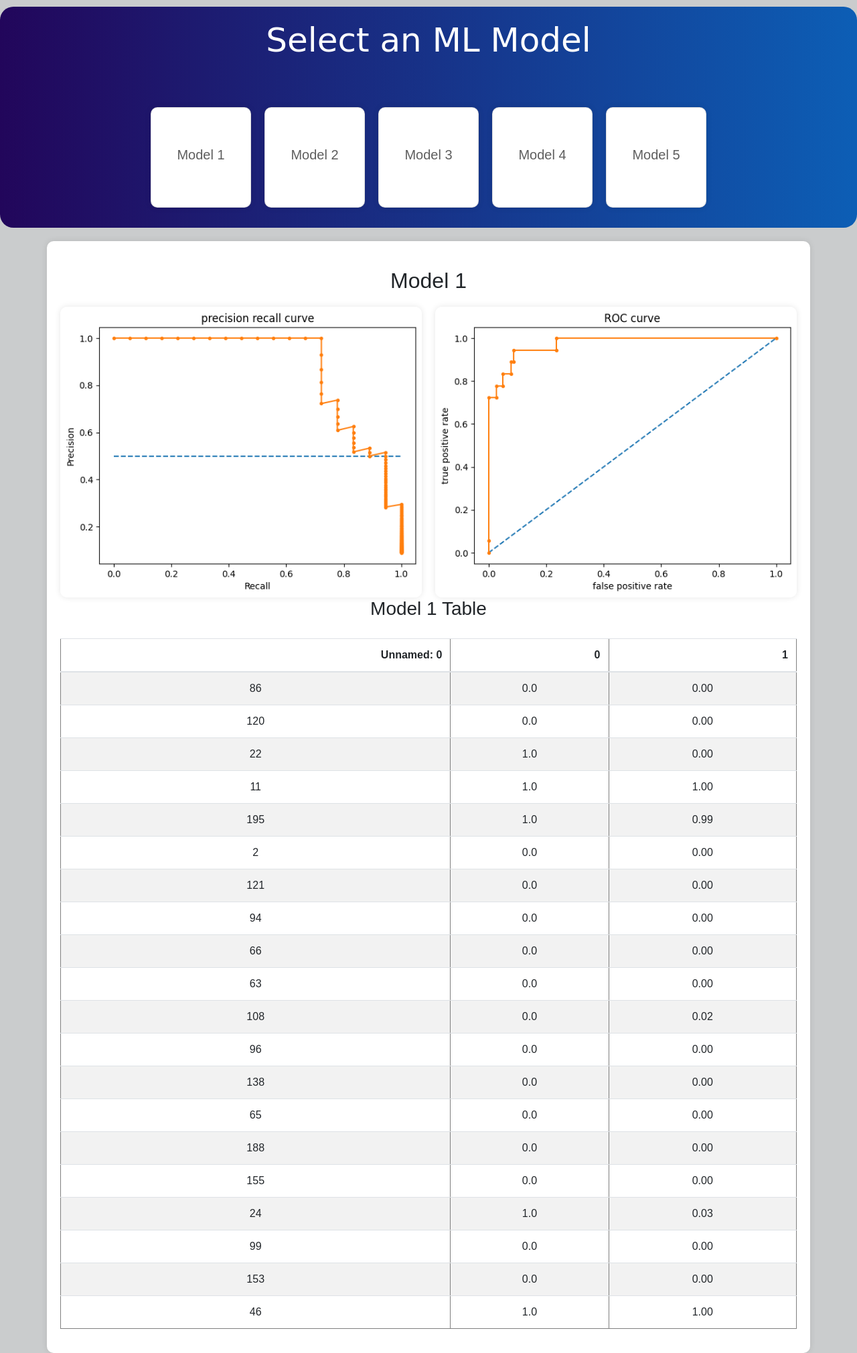
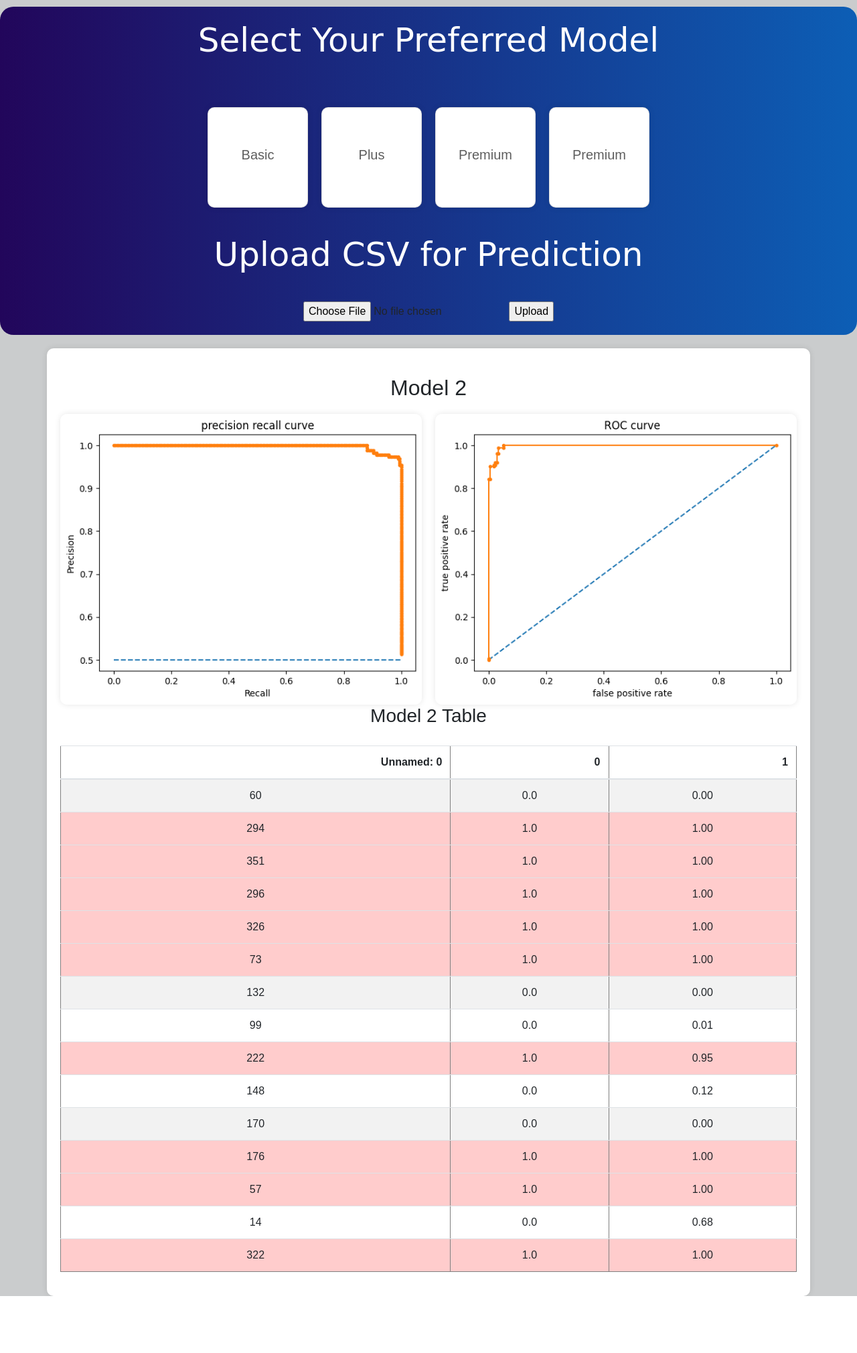
Before and after one commit to Ashutoshpandey29/FUND_SPY, a Flask app: page /models in a window 1280 px wide. Shown: the whole page at 67% size. After the commit the page ends 1935 px from the top, so only its background shows below. Run offline with Flask 2, Linux system fonts and the light colour scheme; parts of the project's set-up code (start-up, migrations or seed data) failed here and were passed over; some libraries are stand-ins or nearby versions.

Commit message:
Add prediction for fraudulent transactions

```diff
--- a/application.py
+++ b/application.py
@@ -2,9 +2,13 @@ from flask import Flask, render_template, request, send_file
 import pandas as pd
 import matplotlib.pyplot as plt
 from collections import defaultdict
+import pickle
 import io
 import os
 
+
+with open('static/models/model2_smote.pkl', 'rb') as model_file:
+    model = pickle.load(model_file)
 
 application = Flask(__name__)
 
@@ -119,7 +123,6 @@ def models():
 
     # List of CSV file names
     csv_files = [
-        "output1.csv",
         "output2.csv",
         "output3.csv",
         "output4.csv",
@@ -133,14 +136,44 @@ def models():
         print(f"Checking file: {full_path}")
         if os.path.exists(full_path):
             df = pd.read_csv(full_path)
-            df_sampled = df.sample(n=20)
+            df_sampled = df.sample(n= 15)
             html_table = df_sampled.to_html(classes="table table-striped", index=False)
             tables.append(html_table)
+
         else:
             tables.append(f"<p>Error: {file} not found.</p>")
 
     # Render the template with the tables
     return render_template("mlModel.html", tables=tables)
 
+
+@application.route('/predict', methods=['POST'])
+def predict():
+    if 'file' not in request.files:
+        return redirect(request.url)
+
+    file = request.files['file']
+    if file.filename == '':
+        return redirect(request.url)
+
+    if file:
+        # Read the CSV file into a DataFrame without headers
+        df = pd.read_csv(file, header=None)
+
+        # Use all columns as features
+        features = df.values
+
+        # Make predictions
+        predictions = model.predict(features)
+
+        # Add predictions to the DataFrame
+        df['Prediction'] = predictions
+
+        # Convert results to HTML table
+        results = df.to_html(classes='table table-striped', index=False)
+
+        return render_template('results.html', tables=[results])
+
+
 if __name__ == '__main__':
     application.run(debug=True)
--- /dev/null
+++ b/static/csv/test_set.csv
@@ -0,0 +1 @@
+0.600131,-1.427664,-0.812843,0.186196,-0.446072,0.961538,-0.108172,-0.121374,-0.064468,-1.331016,-1.169194,-0.139450,0.030954,-0.517951,-0.429622,-0.450095,2.303853,-0.553024,0.148770,-1.247959
--- a/templates/mlModel.html
+++ b/templates/mlModel.html
@@ -1,14 +1,13 @@
 <!DOCTYPE html>
 <html lang="en">
+
 <head>
-    <meta charset="UTF-8" />
-    <meta name="viewport" content="width=device-width, initial-scale=1.0" />
+    <meta charset="UTF-8">
+    <meta name="viewport" content="width=device-width, initial-scale=1.0">
     <title>ML Models</title>
-    <link
-      rel="stylesheet"
-      href="https://maxcdn.bootstrapcdn.com/bootstrap/4.0.0/css/bootstrap.min.css"
-    />
+    <link rel="stylesheet" href="https://maxcdn.bootstrapcdn.com/bootstrap/4.0.0/css/bootstrap.min.css">
     <style>
+        /* Existing styles */
         body {
             font-family: Arial, sans-serif;
             background-color: #cacccd;
@@ -79,7 +78,8 @@
             border-radius: 10px;
             box-shadow: 0 0 10px rgba(0, 0, 0, 0.1);
             width: 100%;
-        text-align: center; /* Center text and content */
+            text-align: center;
+            /* Center text and content */
         }
 
         .image-grid {
@@ -98,43 +98,55 @@
 
         #modelContent table {
             margin-top: 20px;
-        margin-left: auto; /* Center the table */
-        margin-right: auto; /* Center the table */
-        display: inline-table; /* Ensure table stays centered */
+            margin-left: auto;
+            /* Center the table */
+            margin-right: auto;
+            /* Center the table */
+            display: inline-table;
+            /* Ensure table stays centered */
         }
 
         .headings h2 {
             text-align: center;
             margin-bottom: 20px;
         }
+
         .headings h2 {
             margin-top: 20px;
             text-align: center;
             margin-bottom: 20px;
+        }
+
+        /* New styles for highlighting */
+        .highlight {
+            background-color: #ffcccc !important;
+            /* Light red background */
         }
     </style>
 </head>
 
 <body>
     <div class="container-main">
-      <h1 class="typewriter">Select an ML Model</h1>
+        <h1 class="typewriter">Select Your Preferred Model</h1>
         <div class="cardContainer">
-        <div class="card" onclick="showModel(1)">
-          <h2>Model 1</h2>
-        </div>
             <div class="card" onclick="showModel(2)">
-          <h2>Model 2</h2>
+                <h2>Basic</h2>
             </div>
             <div class="card" onclick="showModel(3)">
-          <h2>Model 3</h2>
+                <h2>Plus</h2>
             </div>
             <div class="card" onclick="showModel(4)">
-          <h2>Model 4</h2>
+                <h2>Premium</h2>
             </div>
             <div class="card" onclick="showModel(5)">
-          <h2>Model 5</h2>
+                <h2>Premium</h2>
             </div>
         </div>
+        <h1>Upload CSV for Prediction</h1>
+        <form action="/predict" method="post" enctype="multipart/form-data">
+            <input type="file" name="file" accept=".csv">
+            <input type="submit" value="Upload">
+        </form>
     </div>
 
     <div class="container" id="modelContent">
@@ -143,52 +155,42 @@
 
     <script>
         const models = {
-        1: {
-          images: [
-            "{{ url_for('static', filename='images/model1_pr.png') }}",
-            "{{ url_for('static', filename='images/model1_roc.png') }}",
-          ],
-          table: `{{ tables[0]|safe }}`,
-        },
             2: {
                 images: [
                     "{{ url_for('static', filename='images/model2_pr.png') }}",
-            "{{ url_for('static', filename='images/model2_roc.png') }}",
+                    "{{ url_for('static', filename='images/model2_roc.png') }}"
                 ],
-          table: `{{ tables[1]|safe }}`,
+                table: `{{ tables[0]|safe }}`
             },
             3: {
                 images: [
                     "{{ url_for('static', filename='images/model3_pr.png') }}",
-            "{{ url_for('static', filename='images/model3_roc.png') }}",
+                    "{{ url_for('static', filename='images/model3_roc.png') }}"
                 ],
-          table: `{{ tables[2]|safe }}`,
+                table: `{{ tables[1]|safe }}`
             },
             4: {
                 images: [
                     "{{ url_for('static', filename='images/model4_pr.png') }}",
-            "{{ url_for('static', filename='images/model4_roc.png') }}",
+                    "{{ url_for('static', filename='images/model4_roc.png') }}"
                 ],
-          table: `{{ tables[3]|safe }}`,
+                table: `{{ tables[2]|safe }}`
             },
             5: {
                 images: [
                     "{{ url_for('static', filename='images/model5_pr.png') }}",
-            "{{ url_for('static', filename='images/model5_roc.png') }}",
+                    "{{ url_for('static', filename='images/model5_roc.png') }}"
                 ],
-          table: `{{ tables[4]|safe }}`,
-        },
+                table: `{{ tables[3]|safe }}`
+            }
         };
-
         function showModel(modelNumber) {
             const model = models[modelNumber];
             const modelContent = document.getElementById("modelContent");
-
             const imagesHtml = model.images
                 .map((src) => `<img src="${src}" alt="Model ${modelNumber} Image">`)
                 .join("");
             const tableHtml = model.table;
-
             modelContent.innerHTML = `
                 <div class="headings">
                     <h2>Model ${modelNumber}</h2>
@@ -201,12 +203,33 @@
                     ${tableHtml}
                 </div>
             `;
+            highlightRows();
+        }
+        function highlightRows() {
+                const tables = document.querySelectorAll(".table");
+                tables.forEach(table => {
+                    const rows = table.querySelectorAll("tr");
+                    rows.forEach(row => {
+                        const cells = row.querySelectorAll("td");
+                        if (cells.length > 0) { // Ensure there are cells in the row
+                            const lastCell = cells[cells.length - 1]; // Get the last cell
+                            const text = lastCell.innerText.trim();
+                            if (text !== '' && !isNaN(text)) {
+                                const value = parseFloat(text);
+                                if (value >= 0.80) {
+                                    row.classList.add('highlight');
+                                }
+                            }
+                        }
+                    });
+                });
             }
 
         // Initialize with the first model's data
         document.addEventListener("DOMContentLoaded", () => {
-        showModel(1);
+            showModel(2);
         });
     </script>
 </body>
+
 </html>
```
Also changed, not shown: templates/results.html (added, +18 -0 lines), 6 other files. Lines whose indentation alone changed are shown as unchanged.
